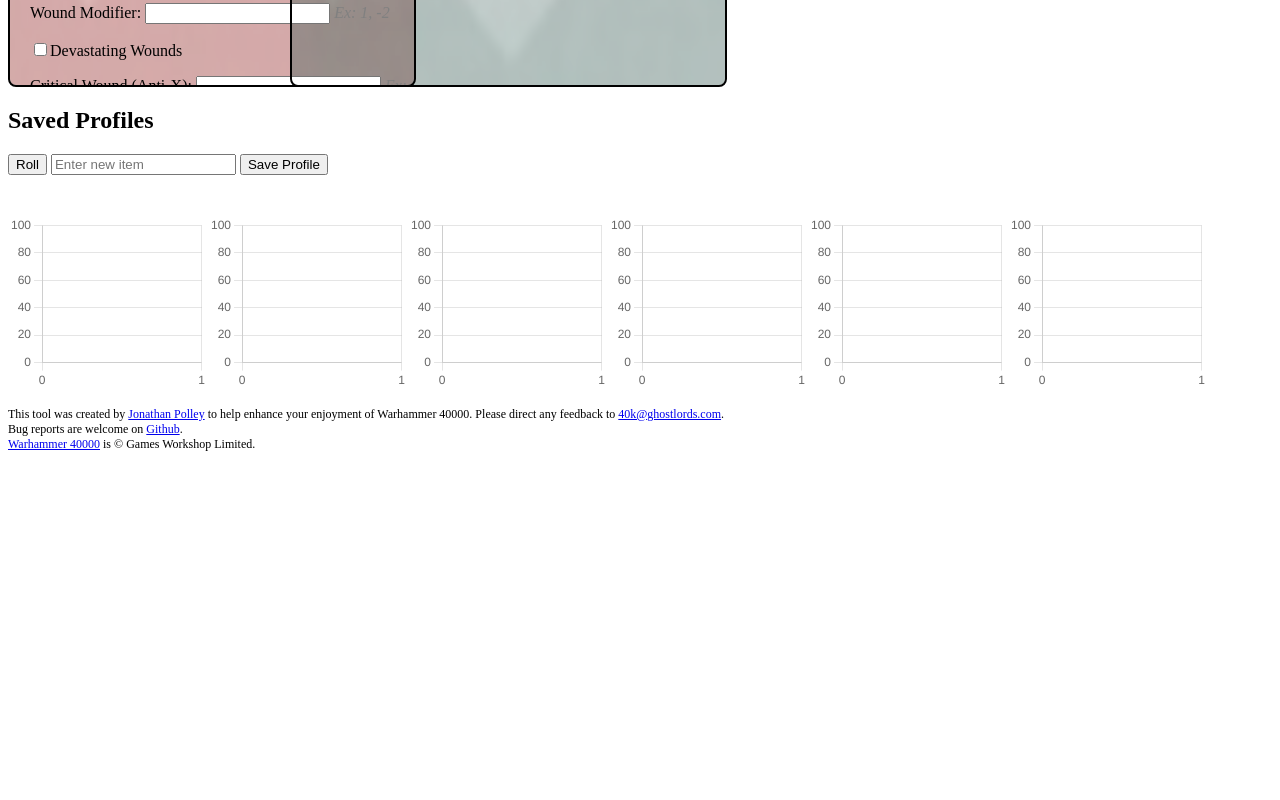
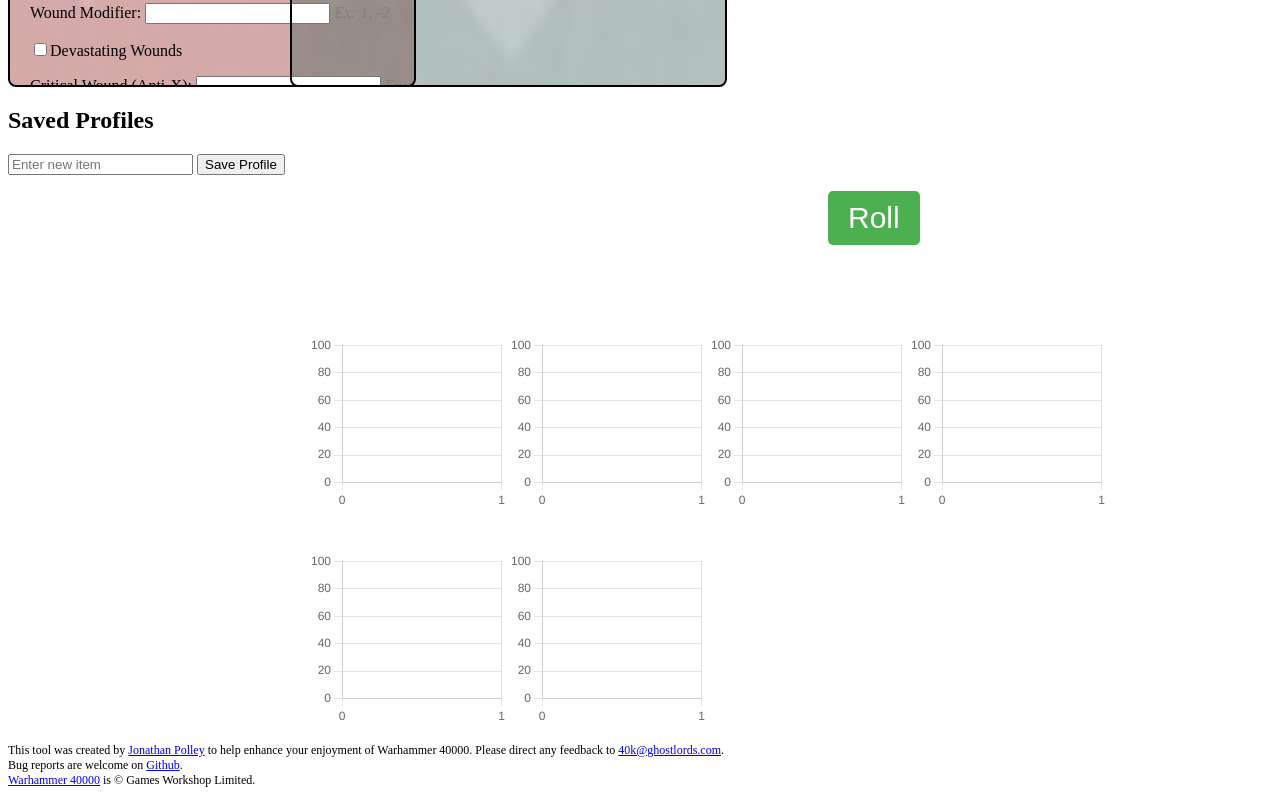
Before and after one commit to lukaross368/40k_tool, a website: page src/dice.html in a window 1280 px wide. Shown: the part 747-1547 px from the top of the page. Before the commit the page ends 1211 px from the top, so only its background shows below. Drawn offline with Linux system fonts and the light colour scheme; no server answers.

Commit message:
removed fnp na value and added margin to charts

```diff
--- a/src/def_unit_lookup.js
+++ b/src/def_unit_lookup.js
@@ -229,7 +229,7 @@ document.addEventListener('DOMContentLoaded', function () {
   }
 
   async function getFNPValue(selectionEntry) {
-    let fnpValue = 'N/A';
+    let fnpValue = '';
 
     // Check if there's a profile with the exact name "Invulnerable Save"
 
@@ -245,42 +245,9 @@ document.addEventListener('DOMContentLoaded', function () {
       if (characteristic) {
         const regex = /(\d+\+)/;
         const match = characteristic.match(regex);
-        fnpValue = match ? match[0] : 'N/A';
+        fnpValue = match ? match[0] : '';
       }
-    } //else {
-    // If not found directly, fallback to the infoLink method
-    //   const fnpInfoLink = Array.from(
-    //     selectionEntry.querySelectorAll('infoLink'),
-    //   ).find((infoLink) =>
-    //     infoLink.getAttribute('name').includes('Feel No Pain'),
-    //   );
-
-    //   if (fnpInfoLink) {
-    //     const targetId = fnpInfoLink.getAttribute('targetId');
-    //     const fnpProfile = xmlDoc.querySelector(
-    //       `profile[id="${targetId}"]`,
-    //     );
-
-    //     if (fnpProfile) {
-    //       const fnpComment =
-    //         fnpProfile.querySelector('comment');
-
-    //       if (fnpComment) {
-    //         const fnpText =
-    //           fnpComment.textContent.trim();
-    //         // Extract the number followed by '+'
-    //         const regex = /(\d+\+)/;
-    //         const match = fnpText.match(regex);
-    //         fnpValue = match ? match[0] : 'N/A';
-    //       }
-    //     }
-    //     fnpValue = await handleImperiumData(
-    //       value = fnpValue,
-    //       fileFilter,
-    //       targetId,
-    //     );
-    //   }
-    // }
+    }
     return fnpValue;
   }
 
--- a/src/dice.html
+++ b/src/dice.html
@@ -268,11 +268,13 @@
       </ul>
     </div>
     <p>
-      <button onclick="roll_40k()">Roll</button>
       <input type="text" id="newItemInput" placeholder="Enter new item" />
       <button onclick="save_profile()">Save Profile</button>
     </p>
-
+    <div class="roll-container">
+      <p>
+        <button class="roll-button" onclick="roll_40k()">Roll</button>
+      </p>
       <div class="output">
         <div class="chart">
           <canvas id="attack_chart" width="100" height="100"></canvas>
@@ -309,6 +311,7 @@
         </div>
         <p id="killed_text"></p>
       </div>
+    </div>
 
     <p class="endnote">
       This tool was created by
--- a/src/styles.css
+++ b/src/styles.css
@@ -185,3 +185,25 @@ hr {
   color: grey;
   font-style: italic;
 }
+
+.roll-button {
+  background-color: #4CAF50; /* Green background */
+  color: white; /* White text */
+  padding: 10px 20px;
+  font-size: 30px;
+  margin-left: 520px;
+  margin-bottom: 50px;
+  border: none;
+  border-radius: 5px;
+  cursor: pointer;
+}
+
+.roll-button:hover {
+  background-color: #45a049; /* Darker green on hover */
+}
+
+
+.roll-container {
+  position: relative; /* Allows positioning of the pseudo-element */
+  margin-left: 300px;
+}
```
Lines whose indentation alone changed are shown as unchanged.
